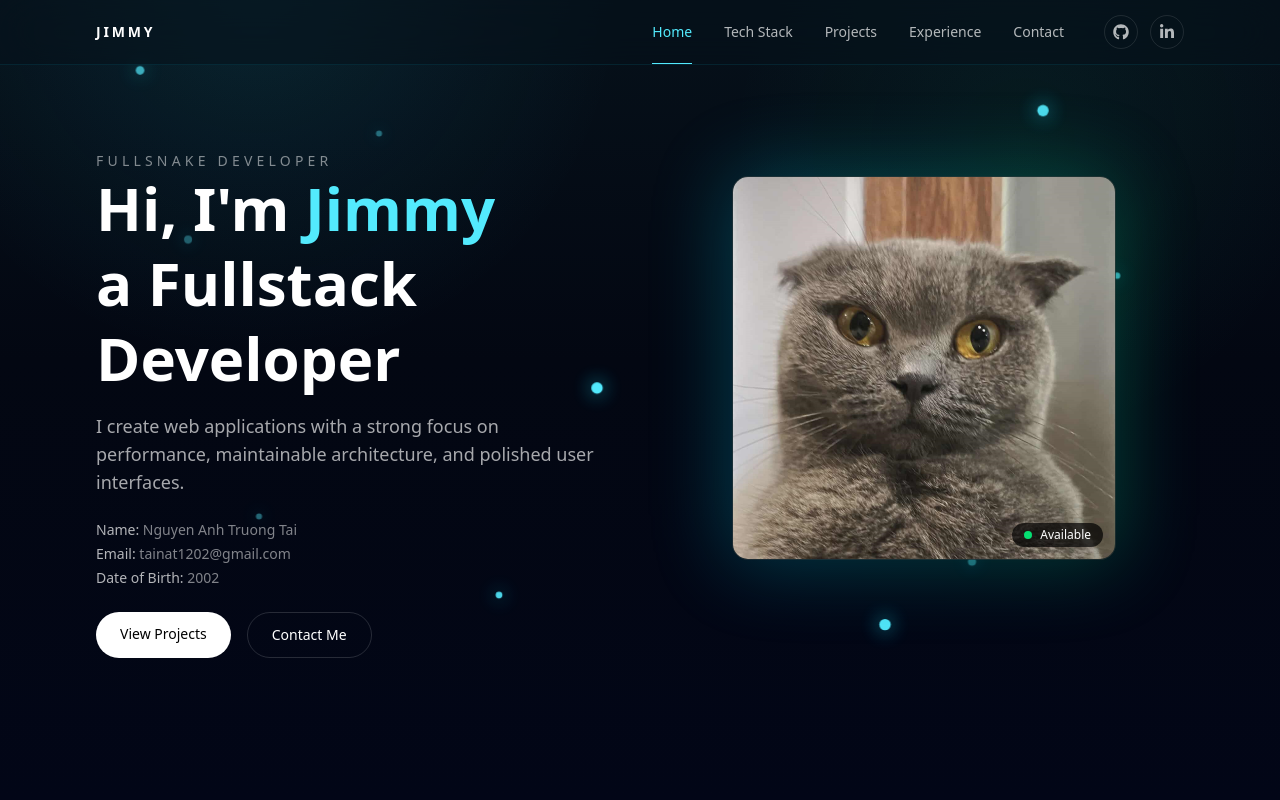
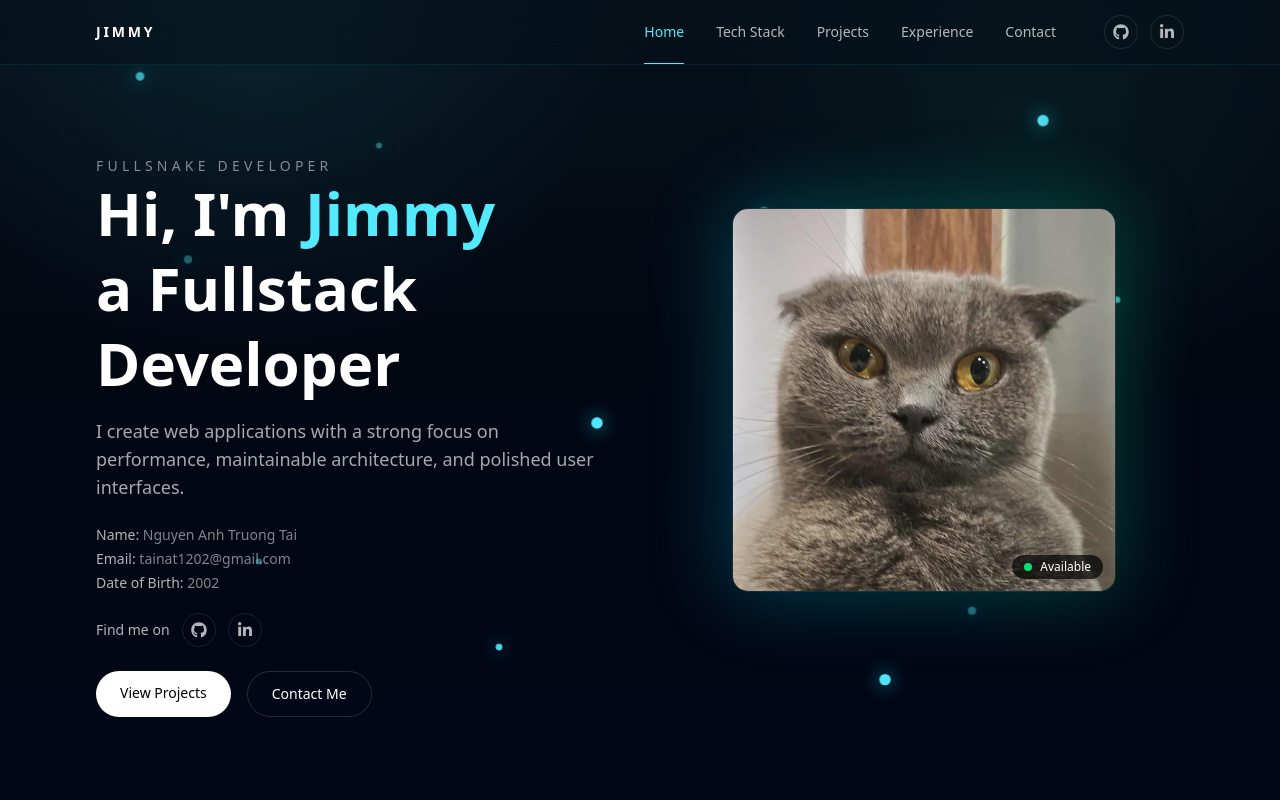
Before and after one commit to Jimmy-02/Porfolio, a Next.js app in the folder apps/web/: page / in a window 1280 px wide. Shown: the top 800 px of the page. Built offline with nearby package versions, Linux system fonts and the light colour scheme.

Commit message:
feat: use social links

```diff
--- a/apps/web/components/Hero.tsx
+++ b/apps/web/components/Hero.tsx
@@ -1,12 +1,12 @@
 import Image from "next/image";
 import Container from "@/components/Container";
 import Particles from "@/components/Particles";
+import SocialLinks from "./SocialLinks";
 
 export default function Hero() {
   return (
-    <section className="relative flex h-[calc(100vh-64px)] items-center overflow-hidden">
+    <section className="relative flex min-h-screen items-center overflow-hidden">
       <Particles />
-
 
       <Container className="relative z-10">
         <div className="grid items-center gap-12 md:grid-cols-2">
@@ -26,16 +26,18 @@ export default function Hero() {
             </p>
             <div className="mt-6 space-y-1 text-sm text-white/50">
               <p>
-                <span className="text-white/70">Name:</span> Nguyen Anh Truong Tai
+                <span className="text-white/70">Name:</span> Nguyen Anh Truong
+                Tai
               </p>
               <p>
-                <span className="text-white/70">Email:</span> tainat1202@gmail.com
+                <span className="text-white/70">Email:</span>{" "}
+                tainat1202@gmail.com
               </p>
               <p>
                 <span className="text-white/70">Date of Birth:</span> 2002
               </p>
             </div>
-
+            <SocialLinks className="mt-5" showLabel />
             <div className="mt-6 mb-6 flex flex-wrap gap-4">
               <a
                 href="#projects"
--- a/apps/web/components/Navbar.tsx
+++ b/apps/web/components/Navbar.tsx
@@ -2,8 +2,7 @@
 
 import { useEffect, useState } from "react";
 import Container from "@/components/Container";
-import Github from "./Github";
-import Linkedin from "./Linkedin";
+import SocialLinks from "./SocialLinks";
 
 const navItems = [
   { label: "Home", href: "#", id: "home" },
@@ -81,7 +80,7 @@ export default function Navbar() {
                 >
                   {item.label}
                   <span
-                    className={`absolute -bottom-[22px] left-0 h-px bg-cyan-300 transition-all duration-300 ${
+                    className={`absolute -bottom-5.5 left-0 h-px bg-cyan-300 transition-all duration-300 ${
                       isActive ? "w-full opacity-100" : "w-0 opacity-0"
                     }`}
                   />
@@ -92,8 +91,7 @@ export default function Navbar() {
 
           <div className="ml-2 flex items-center gap-3">
 
-            <Github />
-            <Linkedin />
+            <SocialLinks className="ml-2" />
           </div>
         </div>
       </Container>
--- /dev/null
+++ b/apps/web/components/SocialLinks.tsx
@@ -0,0 +1,21 @@
+import Github from "@/components/Github";
+import Linkedin from "@/components/Linkedin";
+
+type SocialLinksProps = {
+  className?: string;
+  showLabel?: boolean;
+};
+
+export default function SocialLinks({
+  className = "",
+  showLabel = false,
+}: SocialLinksProps) {
+  return (
+    <div className={`flex items-center gap-3 ${className}`}>
+      {showLabel && <span className="text-sm text-white/70">Find me on</span>}
+
+      <Github />
+      <Linkedin />
+    </div>
+  );
+}
```
